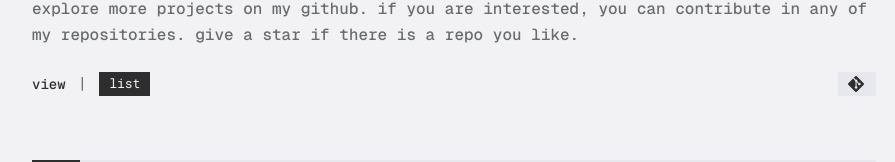
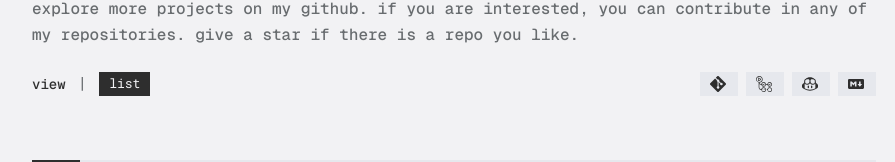
Before and after one commit to IRTIDEATH/Al-Sakha, a Next.js app: page /projects in a window 1280 px wide. Shown: the part 2160-2322 px from the top of the page, without its empty margins (186-1081 px from the left). Built offline with nearby package versions, Linux system fonts and the light colour scheme.

Commit message:
Update mor on github section on the projects page

```diff
--- a/components/section/projects/more-on-github-section.tsx
+++ b/components/section/projects/more-on-github-section.tsx
@@ -8,6 +8,7 @@ import {
 import Link from "next/link";
 import React from "react";
 import { Icon } from "@iconify/react";
+import { ongithub } from "@/constants";
 
 const MoreOnGtihubSection = () => {
   return (
@@ -34,23 +35,22 @@ const MoreOnGtihubSection = () => {
           </span>
         </div>
         <div className="flex flex-wrap justify-end gap-2">
-          <TooltipProvider delayDuration={100}>
+          {ongithub.map((items, index) => (
+            <TooltipProvider delayDuration={100} key={index}>
               <Tooltip>
                 <TooltipTrigger asChild>
-                <span role="img">
+                  <span role="img" aria-label={items.name}>
                     <Badge>
-                    <Icon
-                      className="-ms-0.5 text-[16px]"
-                      icon="simple-icons:git"
-                    />
+                      <Icon className="-ms-0.5 text-[16px]" icon={items.icon} />
                     </Badge>
                   </span>
                 </TooltipTrigger>
                 <TooltipContent>
-                <p>Git</p>
+                  <p>{items.name}</p>
                 </TooltipContent>
               </Tooltip>
             </TooltipProvider>
+          ))}
         </div>
       </div>
     </section>
--- a/constants/index.ts
+++ b/constants/index.ts
@@ -384,3 +384,22 @@ export const inspirationLink: TinspirationLink[] = [
         title: "Samille's Soul",
     }
 ]
+
+export const ongithub: TskillBadgeIcon[] = [
+    {
+        name: "Git",
+        icon: "simple-icons:git"
+    },
+    {
+        name: "Github Actions",
+        icon: "simple-icons:githubactions"
+    },
+    {
+        name: "Github Copilot",
+        icon: "simple-icons:githubcopilot"
+    },
+    {
+        name: "Markdown",
+        icon: "simple-icons:markdown"
+    },
+]
```
Lines whose indentation alone changed are shown as unchanged.
